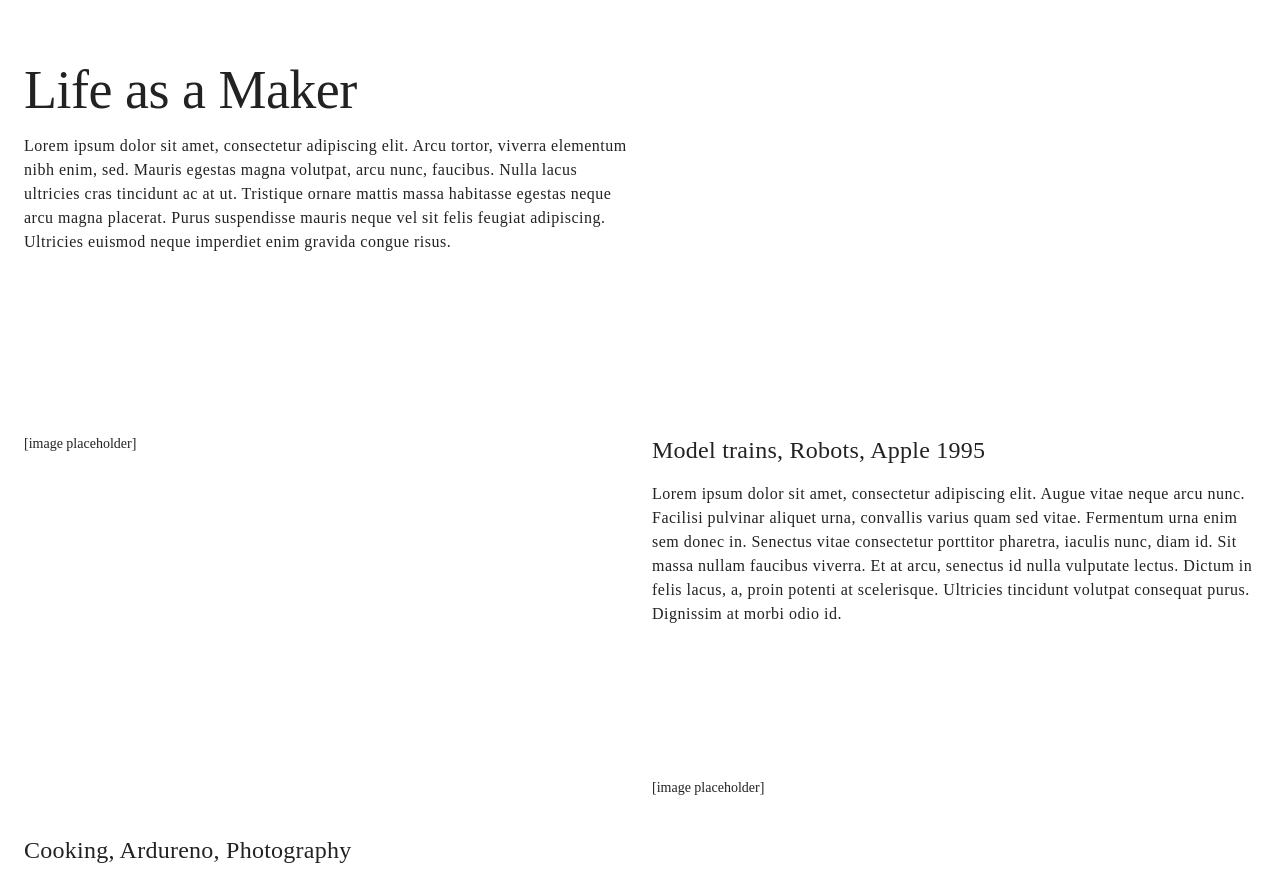
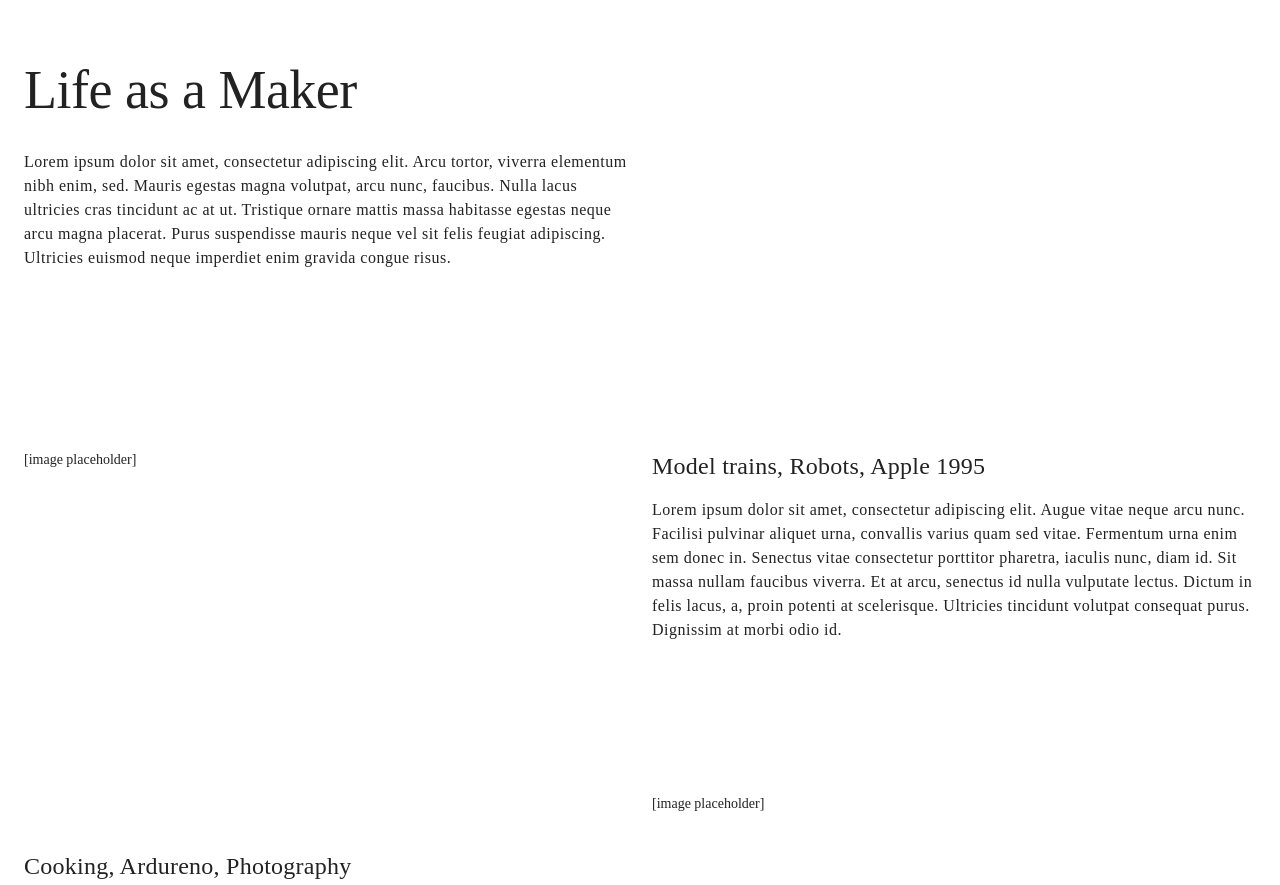
Before and after one commit to cheftechnical/simonyates, a React (Create React App) app: page /about in a window 1280 px wide. Shown: the part 880-1765 px from the top of the page. Built offline with nearby package versions, Linux system fonts and the light colour scheme; a web font is replaced by a local one.

Commit message:
Fix spacing

```diff
--- a/src/pages/About/LifeAsAMaker.tsx
+++ b/src/pages/About/LifeAsAMaker.tsx
@@ -6,6 +6,9 @@ import {makeStyles} from '@material-ui/core/styles';
 const useStyles = makeStyles((theme) => ({
     root: {
         paddingTop: theme.spacing(120/8)
+    },
+    body: {
+        paddingTop: theme.spacing(16/8)
     }
 }));
 
@@ -20,7 +23,7 @@ export default function LifeAsAMaker() {
                     <Typography group="primary" variant="h1" weight="regular">
                         Life as a Maker
                     </Typography>
-                    <Typography group="primary" variant="body" weight="regular">
+                    <Typography className={classes.body} group="primary" variant="body" weight="regular">
                         Lorem ipsum dolor sit amet, consectetur adipiscing elit. Arcu tortor, viverra elementum nibh enim, sed. Mauris egestas magna volutpat, arcu nunc, faucibus. Nulla lacus ultricies cras tincidunt ac at ut. Tristique ornare mattis massa habitasse egestas neque arcu magna placerat. Purus suspendisse mauris neque vel sit felis feugiat adipiscing. Ultricies euismod neque imperdiet enim gravida congue risus.
                     </Typography>
                 </Grid>
```
